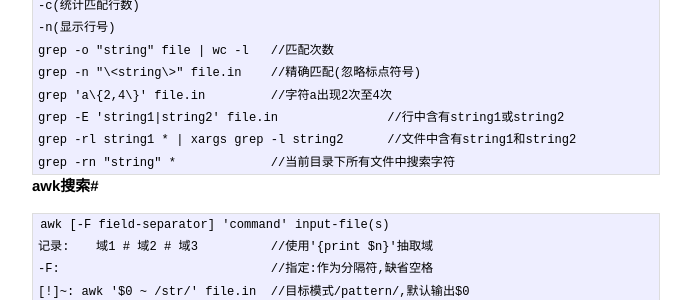
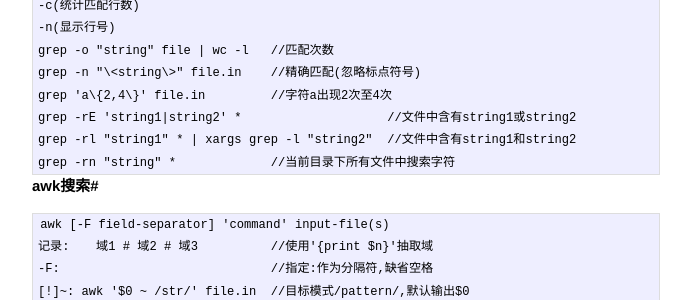
Before and after one commit to jfgong/jekyll_linteler, a Jekyll site: the page built from _posts/2013-07-27-grep-awk-sed.markdown, in a window 1280 px wide. Shown: the part 479-779 px from the top of the page, without its empty margins (294-985 px from the left). Built offline with Jekyll 4.4.1, drawn with Linux system fonts in a browser that asks for light colours; some of the changed text lies outside the part shown.

Commit message:
update 2013-07-27-grep-awk-sed.markdown

```diff
--- a/_posts/2013-07-27-grep-awk-sed.markdown
+++ b/_posts/2013-07-27-grep-awk-sed.markdown
@@ -21,8 +21,8 @@ title: grep-awk-sed学习
 	grep -o "string" file | wc -l	//匹配次数
 	grep -n "\<string\>" file.in	//精确匹配(忽略标点符号)
 	grep 'a\{2,4\}' file.in		//字符a出现2次至4次
-	grep -E 'string1|string2' file.in		//行中含有string1或string2
-	grep -rl string1 * | xargs grep -l string2	//文件中含有string1和string2
+	grep -rE 'string1|string2' *			//文件中含有string1或string2
+	grep -rl "string1" * | xargs grep -l "string2"	//文件中含有string1和string2
 	grep -rn "string" *		//当前目录下所有文件中搜索字符
 
 #awk搜索#
```
